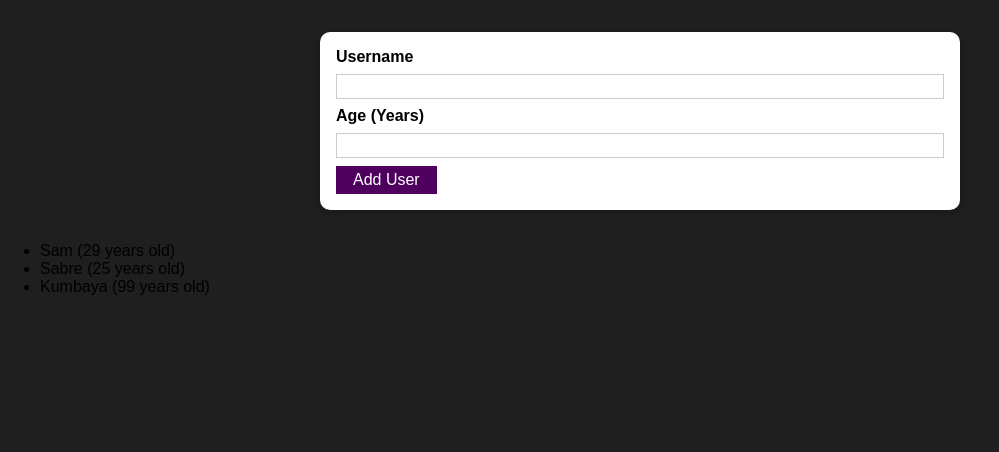
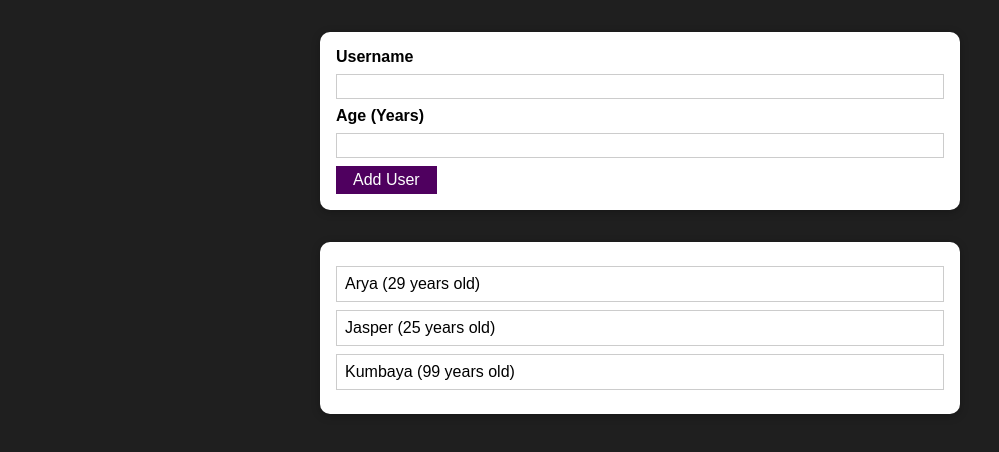
Before and after one commit to sabrereyn/react-user-form, a React (Create React App) app: page / in a window 1280 px wide. Shown: the top 452 px of the page, without its empty margins (0-999 px from the left). Built offline with nearby package versions, Linux system fonts and the light colour scheme.

Commit message:
Implemented styles to UsersList

```diff
--- a/src/App.js
+++ b/src/App.js
@@ -2,15 +2,15 @@
 import UserForm from "./components/Users/UserForm";
 import Users from "./components/Users/Users";
 
-let usersList = [
+const DUMMY_USERS = [
   {
     id: 1,
-    username: "Sam",
+    username: "Arya",
     age: 29,
   },
   {
     id: 2,
-    username: "Sabre",
+    username: "Jasper",
     age: 25,
   },
   {
@@ -21,10 +21,13 @@
 ];
 
 function App() {
-  const [users, setUser] = useState(usersList);
+  // Web application is initialized with dummy list above on starting up (placed into users)
+  const [users, setUser] = useState(DUMMY_USERS);
 
+  // Handles inputting new users from UserForm.js into users in useState above
   const addUserHandler = (user) => {
     setUser((prevUser) => {
+      // Input previous users information after adding new user
       return [user, ...prevUser];
     });
   };
--- a/src/components/Users/UsersItems.js
+++ b/src/components/Users/UsersItems.js
@@ -1,9 +1,7 @@
 const UsersItems = (props) => {
   return (
     <li>
-      <div>
-        {props.username} ({props.age} years old)
-      </div>
+      {props.username} ({props.age} years old)
     </li>
   );
 };
--- a/src/components/Users/UsersList.js
+++ b/src/components/Users/UsersList.js
@@ -1,4 +1,7 @@
 import UsersItems from "./UsersItems";
+
+import Card from "../UI/Card";
+import classes from "./UsersList.module.css";
 
 const UsersList = (props) => {
   if (props.items.length === 0) {
@@ -6,11 +9,13 @@
   }
 
   return (
-    <ul>
-      {props.items.map((user) => (
-        <UsersItems key={user.id} username={user.username} age={user.age} />
-      ))}
-    </ul>
+    <Card className={classes.users}>
+      <ul>
+        {props.items.map((user) => (
+          <UsersItems key={user.id} username={user.username} age={user.age} />
+        ))}
+      </ul>
+    </Card>
   );
 };
 
--- /dev/null
+++ b/src/components/Users/UsersList.module.css
@@ -0,0 +1,16 @@
+.users {
+  margin: 2rem auto;
+  width: 90%;
+  max-width: 40rem;
+}
+
+.users ul {
+  list-style: none;
+  padding: 1rem;
+}
+
+.users li {
+  border: 1px solid #ccc;
+  margin: 0.5rem 0;
+  padding: 0.5rem;
+}
```
